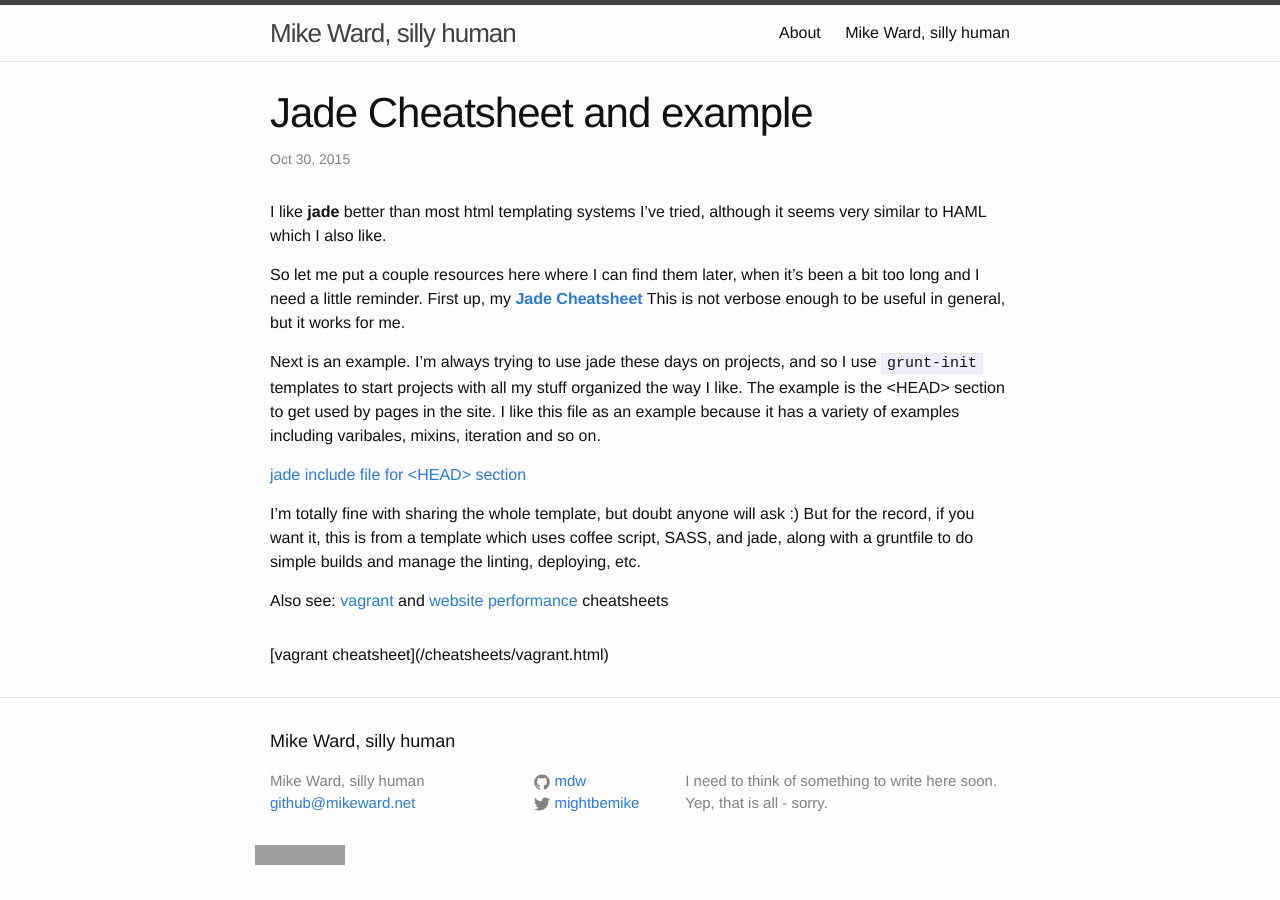
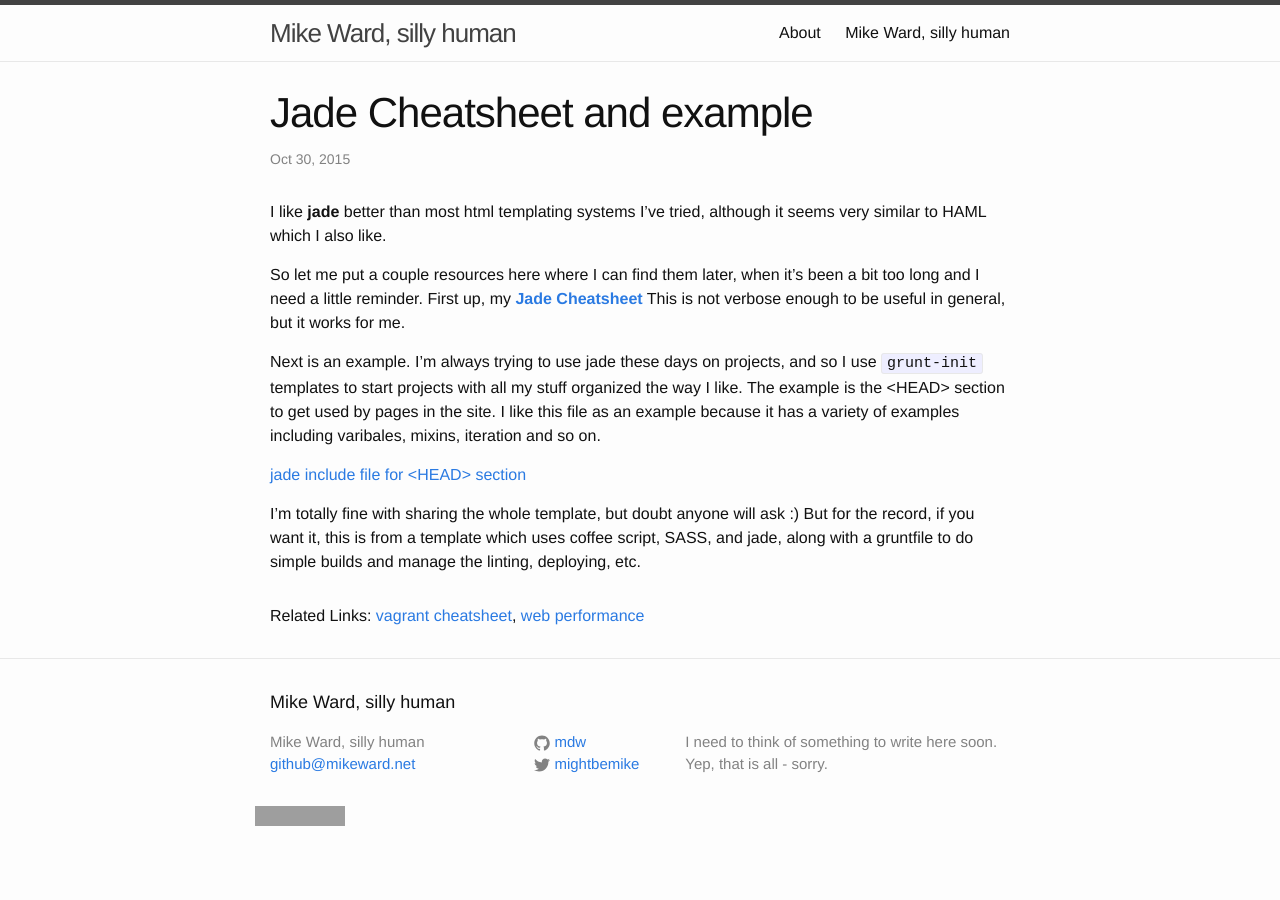
Before and after one commit to mdw/mdw.github.io, a Jekyll site: the page built from _posts/2015-10-30-jade-cheatsheet-and-example.md, in a window 1280 px wide. Built offline with Jekyll 4.4.1, drawn with Linux system fonts in a browser that asks for light colours; comment, search, counter and statistics services are not loaded; grey boxes are pictures that could not be loaded.

```diff
--- a/_layouts/default.html
+++ b/_layouts/default.html
@@ -1,10 +1,8 @@
 <!DOCTYPE html>
 <html>
-
   {% include head.html %}
 
 <body>
-
   {% include header.html %}
 
   <div class="page-content">
@@ -14,7 +12,5 @@
   </div>
 
   {% include footer.html %}
-
 </body>
-
 </html>
--- a/_layouts/post.html
+++ b/_layouts/post.html
@@ -15,7 +15,8 @@
 
   <section id="related_links">
   {% if page.relatedlinks %}
-  	{{ page.relatedlinks }}
+  	Related Links: {{ page.relatedlinks }}
   {% endif %}
   </section>
+
 </div>
--- a/_posts/2015-10-30-jade cheatsheet-and-example.md
+++ b/_posts/2015-10-30-jade-cheatsheet-and-example.md
@@ -4,7 +4,7 @@
 date:   2015-10-30
 categories: jade cheatsheet gist template
 gravatar:	"https://en.gravatar.com/userimage/5924047/07f2a056d18fd10a7054b7c4d2e73ed8.jpeg"
-relatedlinks: "[vagrant cheatsheet](/cheatsheets/vagrant.html)"
+relatedlinks: "<a href='/cheatsheets/vagrant.html' class='relatedlink'>vagrant cheatsheet</a>, <a href='/cheatsheets/performance.html' class='relatedlink'>web performance</a>"
 excerpt: I like 'jade' better than most html templating systems I've tried, although it seems very similar to HAML which I also like. So let me put a couple resources here where I can find them later ...
 ---
 
@@ -17,5 +17,3 @@
 [jade include file for <HEAD> section](https://gist.github.com/mdw/18641d6ee48fa9df4fd8)
 
 I'm totally fine with sharing the whole template, but doubt anyone will ask :) But for the record, if you want it, this is from a template which uses coffee script, SASS, and jade, along with a gruntfile to do simple builds and manage the linting, deploying, etc.
-
-Also see: [vagrant](/cheatsheets/vagrant.html) and [website performance](/cheatsheets/performance.html) cheatsheets
```
Also changed, not shown: _posts/2017-04-01-regex-cheatsheet.md (added, +13 -0 lines). Lines whose indentation alone changed are shown as unchanged.
